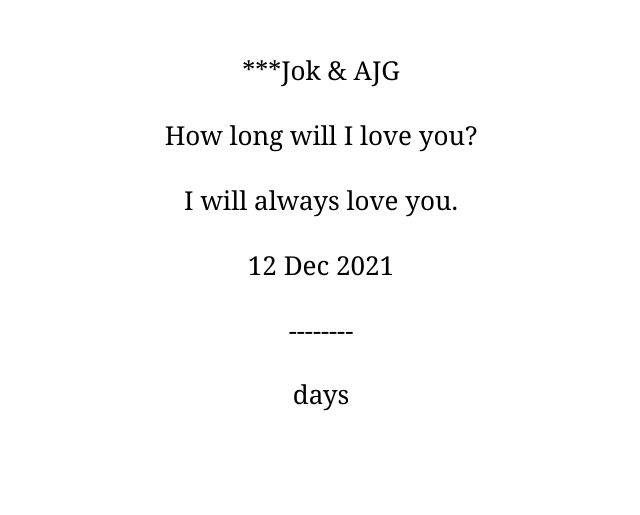
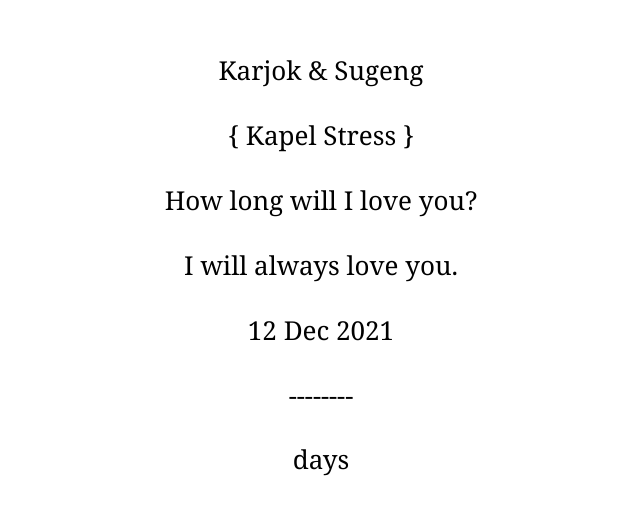
Before and after one commit to rezadkim/rezadkim.github.io, a plain HTML site: page index.html in a window 1280 px wide. Shown: the part 295-810 px from the top of the page, without its empty margins (319-959 px from the left). Drawn offline with nearby package versions, Linux system fonts and the light colour scheme.

Commit message:
Update index.html

```diff
--- a/index.html
+++ b/index.html
@@ -2,7 +2,7 @@
 <html lang="en">
 <head>
     <meta charset="UTF-8">
-    <title>***Jok & AjenG</title>
+    <title>Karjok & AjenG</title>
     <link rel="stylesheet" href="assets/css/style.css" media="all">
     <script src="https://cdnjs.cloudflare.com/ajax/libs/jquery/1.9.0/jquery.min.js" type="text/javascript"></script>
 <script type="text/javascript">
@@ -46,11 +46,13 @@ setTimeout("updateNumbers()", 1000);
     <script type="text/javascript" src="assets/js/anime.min.js"></script>
     <div class="container">
         <div class="info">
-            <p>***Jok & AJG</p>
+            <p>Karjok & Sugeng</p>
+<p>{ Kapel Stress }</p>
             <p>How long will I love you?</p>
             <p>I will always love you.</p>
             <p>12 Dec 2021 </p>
             <p>--------</p>
+
         </div>
         <div class="days">
             <span class="days-number"></span>
```
